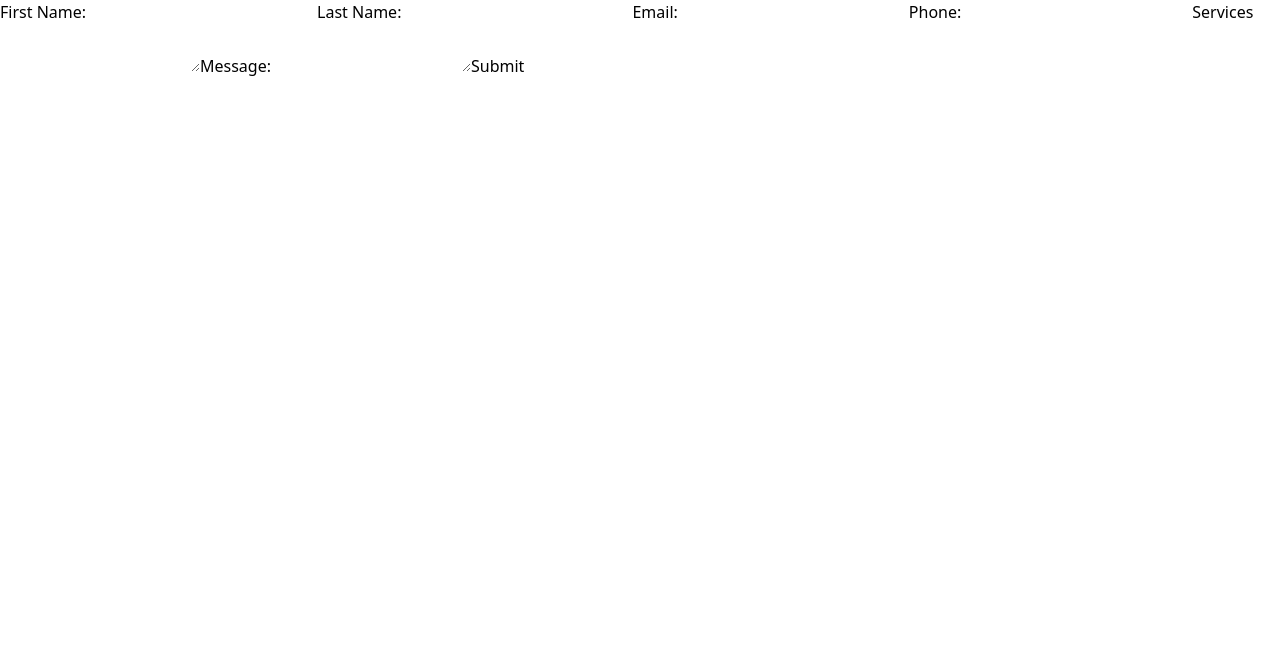
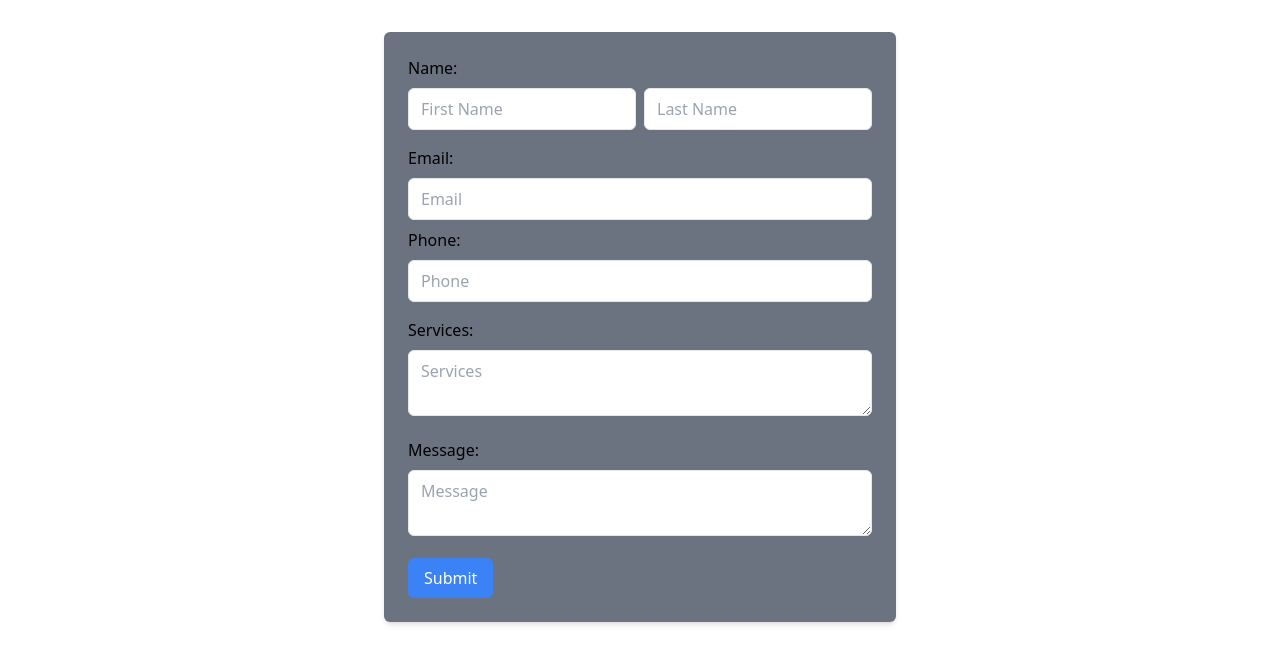
Before and after one commit to Lipikasdet/test, a Next.js app in the folder my-app/: page / in a window 1280 px wide. Shown: the top 664 px of the page. Built offline with nearby package versions, Linux system fonts and the light colour scheme.

Commit message:
form submission

```diff
--- a/my-app/pages/api/contact.ts
+++ b/my-app/pages/api/contact.ts
@@ -5,10 +5,8 @@ export default function handler(req:any, res:any) {
       if(!formData || Object.keys(formData).length === 0) {
         return res.status(400).json({ error: 'Request body is empty'})
       }
-      console.log('Received form submission:', formData);
       res.status(200).json({ message: 'Form submitted successfully.' });
     } else {
-      res.setHeader('Allow', ['POST']);
-      res.status(405).end(`Method ${req.method} Not Allowed`);
+      res.status(405).end(`Method Not Allowed`);
     }
   }
--- a/my-app/pages/index.tsx
+++ b/my-app/pages/index.tsx
@@ -39,34 +39,42 @@ const ContactForm = () => {
   };
 
   return (
+    <div className="mt-8 max-w-lg mx-auto bg-gray-500 rounded-md shadow-md overflow-hidden">
+  <div className="p-6">
     <form onSubmit={handleSubmit}>
-      <label>
-        First Name:
-        <input type="text" name="firstName" value={formData.firstName} onChange={handleChange} required/>
-      </label>
-      <label>
-        Last Name:
-        <input type="text" name="lastName" value={formData.lastName} onChange={handleChange} required/>
-      </label>
-      <label>
-        Email:
-        <input type="email" name="email" value={formData.email} onChange={handleChange} required/>
-      </label>
-      <label>
-        Phone:
-        <input type="number" name="phone" value={formData.phone} onChange={handleChange}required />
-      </label>
-      <label>
-        Services
-        <textarea name="services" value={formData.services} onChange={handleChange} required/>
-      </label>
-      <label>
-        Message:
-        <textarea name="message" value={formData.message} onChange={handleChange}required />
-      </label>
-      <button type="submit">Submit</button>
+
+      <div className="mb-4">
+        <label className="block mb-2">Name:</label>
+        <div className="flex">
+          <input type="text" name="firstName" value={formData.firstName} onChange={handleChange} placeholder="First Name" className="w-1/2 mr-2 py-2 px-3 border rounded-md focus:outline-none focus:ring focus:border-blue-500" required />
+
+          <input type="text" name="lastName" value={formData.lastName} onChange={handleChange} placeholder="Last Name" className="w-1/2 py-2 px-3 border rounded-md focus:outline-none focus:ring focus:border-blue-500" required />
+        </div>
+      </div>
+
+      <div className="mb-4">
+        <label className="block mb-2">Email:</label>
+        <input type="email" name="email" value={formData.email} onChange={handleChange} placeholder="Email" className="w-full mb-2 py-2 px-3 border rounded-md focus:outline-none focus:ring focus:border-blue-500" required />
+        <label className="block mb-2">Phone:</label>
+        <input type="tel" name="phone" value={formData.phone} onChange={handleChange} placeholder="Phone" className="w-full py-2 px-3 border rounded-md focus:outline-none focus:ring focus:border-blue-500" required />
+      </div>
+
+      <div className="mb-4">
+        <label className="block mb-2">Services:</label>
+        <textarea name="services" value={formData.services} onChange={handleChange} placeholder="Services" className="w-full py-2 px-3 border rounded-md focus:outline-none focus:ring focus:border-blue-500" required />
+      </div>
+
+      <div className="mb-4">
+        <label className="block mb-2">Message:</label>
+        <textarea name="message" value={formData.message} onChange={handleChange} placeholder="Message" className="w-full py-2 px-3 border rounded-md focus:outline-none focus:ring focus:border-blue-500" required />
+      </div>
+
+      <button type="submit" className="bg-blue-500 text-white py-2 px-4 rounded-md hover:bg-blue-600 focus:outline-none focus:ring focus:border-blue-300">Submit</button>
     </form>
-  );
+  </div>
+</div>
+
+);
 };
 
 export default ContactForm;
```
